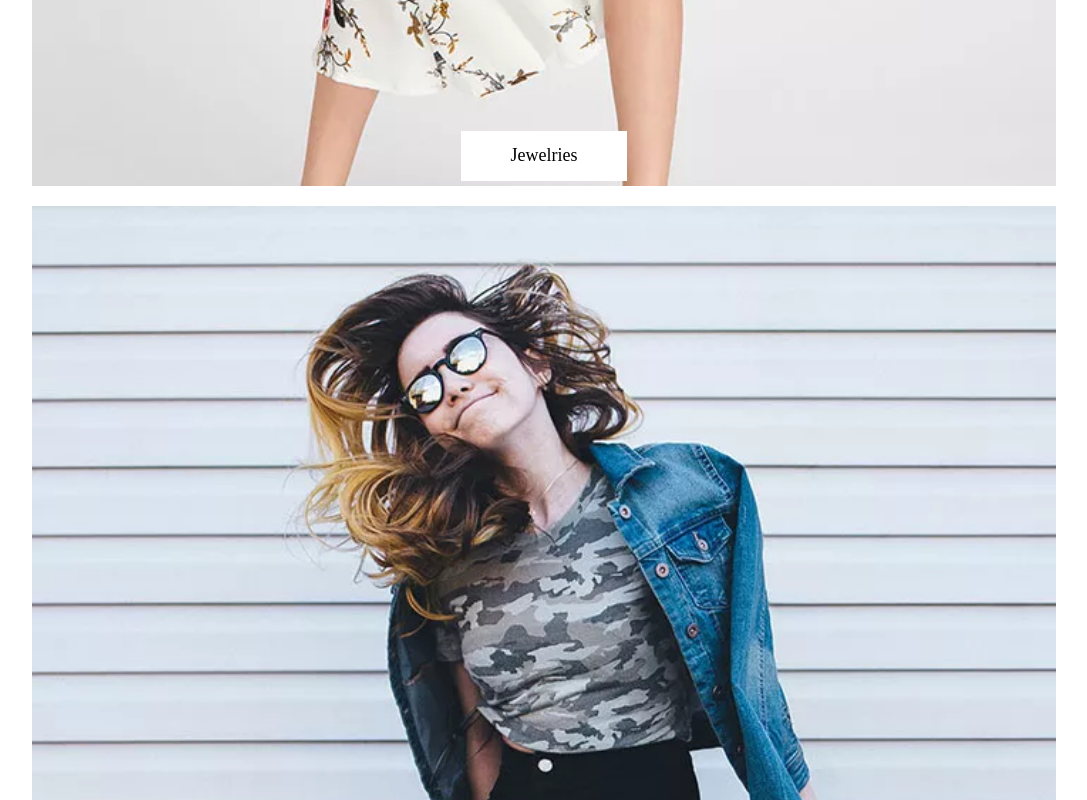
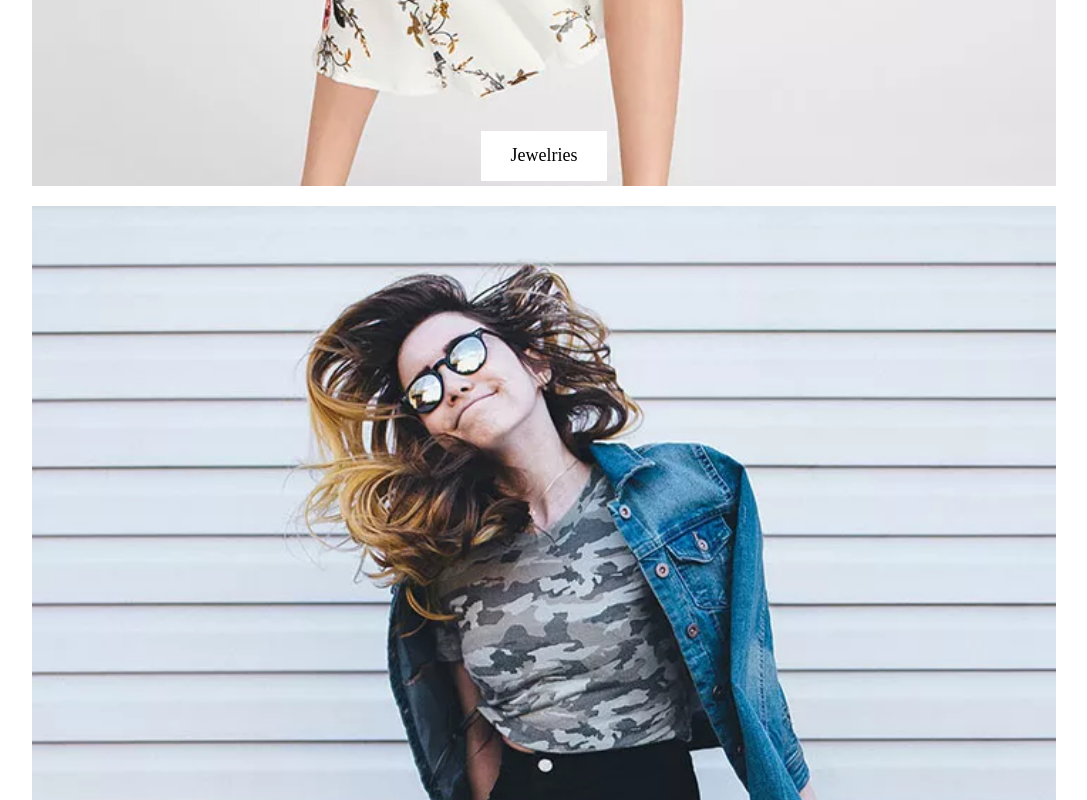
Before and after one commit to BEAUTIFY-JEWELRY-BRAND/Beautify--frontend, a React (Vite) app: page / in a window 1280 px wide. Shown: the part 1640-2440 px from the top of the page, without its empty margins (96-1183 px from the left). Built offline with nearby package versions, Linux system fonts and the light colour scheme.

Commit message:
changed some styling

```diff
--- a/src/App.css
+++ b/src/App.css
@@ -96,7 +96,7 @@ a{
   height: inherit;
   display: inline-flex;
   align-items: center;
-  padding: 0 50px;
+  padding: 0 30px;
   background-color: #fff;
 }
 .jewelries > div > a:hover, .sun-glasses > div >a:hover, .watches > div > a:hover{
```
